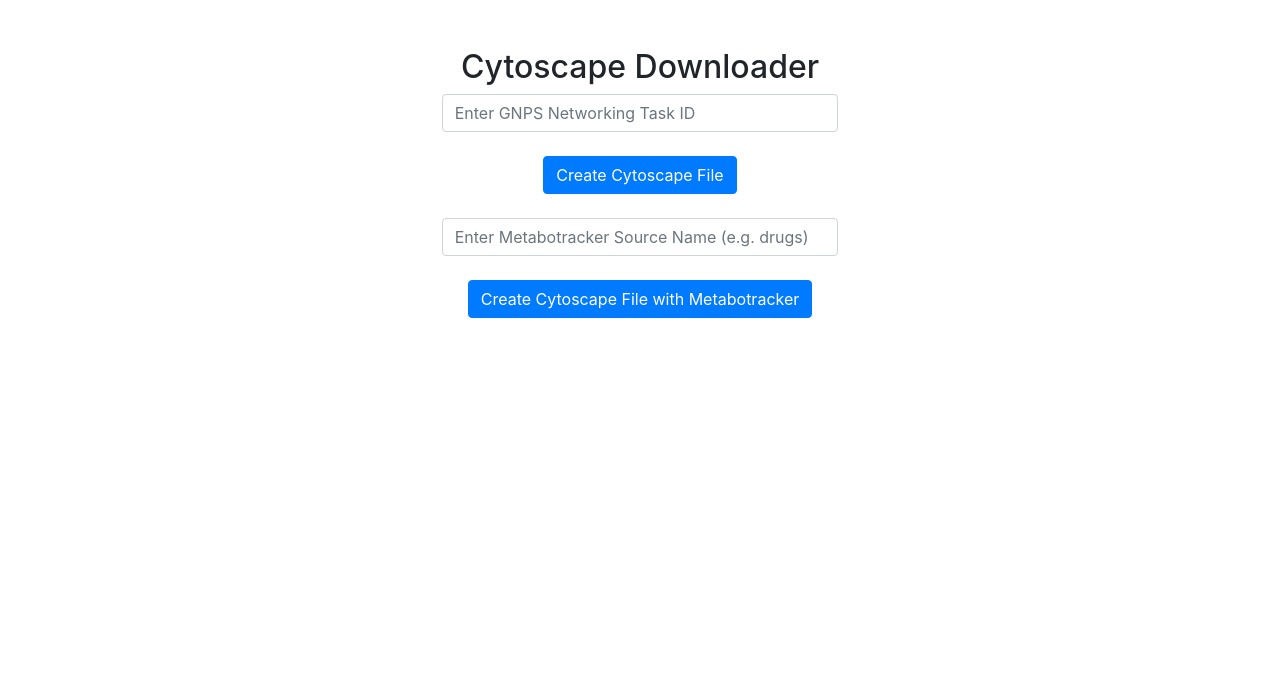
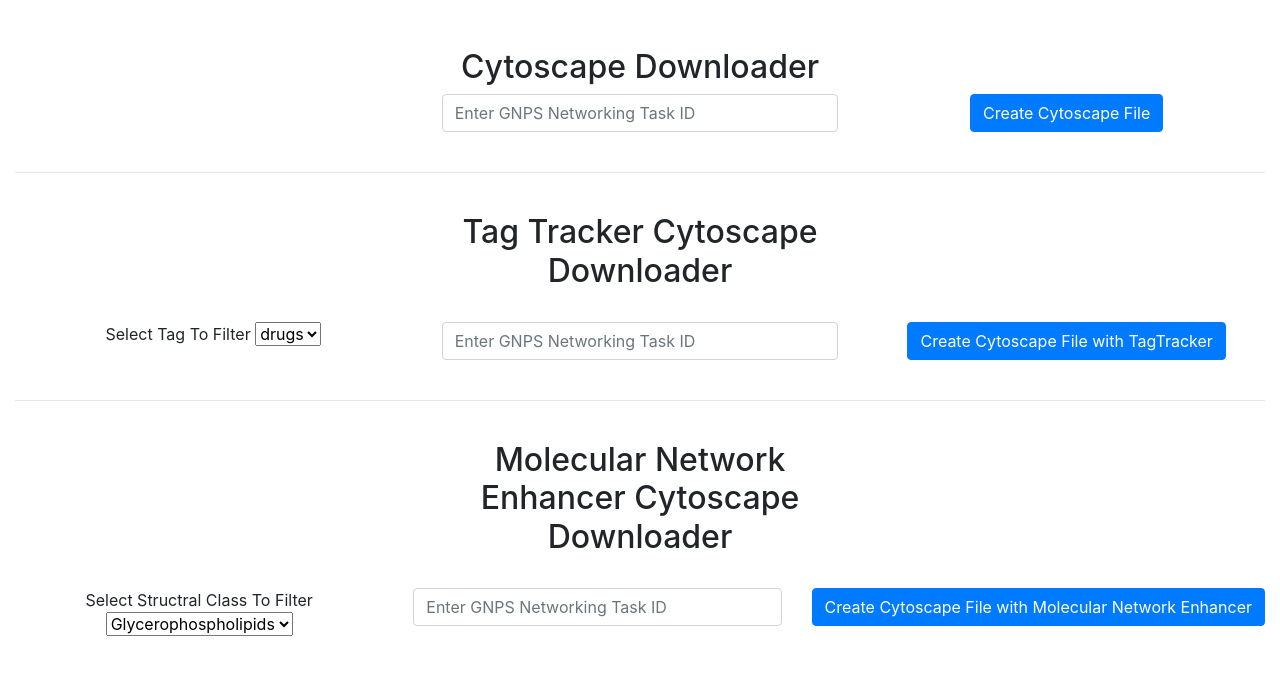
Before and after one commit to mwang87/GNPS_CytoscapeFormatting, a Flask app: page / in a window 1280 px wide. Shown: the part 69-744 px from the top of the page. Run offline with Flask 2, Linux system fonts and the light colour scheme; some libraries are stand-ins or nearby versions.

Commit message:
updating filtration to process generically and filter on columns

```diff
--- a/templates/homepage.html
+++ b/templates/homepage.html
@@ -54,17 +54,21 @@
                           <input type="text" class="form-control" name="task" id="task" placeholder="Enter GNPS Networking Task ID">
                       </div>
                   </div>
-                  <div class="col-sm"></div>
+                  <div class="col-sm">
+                      <div class="text-center" >
+                          <button id="analyzebutton" class="btn btn-primary" onclick="myFunction()" >Create Cytoscape File</button>
+                      </div>
+                  </div>
                 </div>
 
+                <br>
+                <hr>
                 <br>
 
                 <div class="row">
                   <div class="col-sm"></div>
-                  <div class="col-sm">
-                      <div class="text-center" >
-                          <button id="analyzebutton" class="btn btn-primary" onclick="myFunction()" >Create Cytoscape File</button>
-                      </div>
+                  <div class="col-sm text-center">
+                      <h2>Tag Tracker Cytoscape Downloader</h2>
                   </div>
                   <div class="col-sm"></div>
                 </div>
@@ -72,11 +76,34 @@
                 <br>
 
                 <div class="row">
-                  <div class="col-sm"></div>
                   <div class="col-sm">
                       <div class="text-center" >
-                          <input type="text" class="form-control" name="source" id="source" placeholder="Enter Metabotracker Source Name (e.g. drugs)">
+                          Select Tag To Filter
+                          <select name="source">
+                            <option value="drugs">drugs</option>
+                          </select>
                       </div>
+                  </div>
+                  <div class="col-sm">
+                      <div class="text-center" >
+                          <input type="text" class="form-control" name="task_for_tagtracker" id="task_for_tagtracker" placeholder="Enter GNPS Networking Task ID">
+                      </div>
+                  </div>
+                  <div class="col-sm">
+                      <div class="text-center" >
+                          <button id="analyzebutton" class="btn btn-primary" onclick="runMetabotracker()" >Create Cytoscape File with TagTracker</button>
+                      </div>
+                  </div>
+                </div>
+
+                <br>
+                <hr>
+                <br>
+
+                <div class="row">
+                  <div class="col-sm"></div>
+                  <div class="col-sm text-center">
+                      <h2>Molecular Network Enhancer Cytoscape Downloader</h2>
                   </div>
                   <div class="col-sm"></div>
                 </div>
@@ -84,13 +111,24 @@
                 <br>
 
                 <div class="row">
-                  <div class="col-sm"></div>
                   <div class="col-sm">
                       <div class="text-center" >
-                          <button id="analyzebutton" class="btn btn-primary" onclick="runMetabotracker()" >Create Cytoscape File with Metabotracker</button>
+                          Select Structral Class To Filter
+                          <select name="molnetenhancer_class">
+                            <option value="Glycerophospholipids">Glycerophospholipids</option>
+                          </select>
                       </div>
                   </div>
-                  <div class="col-sm"></div>
+                  <div class="col-sm">
+                      <div class="text-center" >
+                          <input type="text" class="form-control" name="task_for_molnetenhancer" id="task_for_molnetenhancer" placeholder="Enter GNPS Networking Task ID">
+                      </div>
+                  </div>
+                  <div class="col-sm">
+                      <div class="text-center" >
+                          <button id="analyzebutton" class="btn btn-primary" onclick="runMolnetEnhancer()" >Create Cytoscape File with Molecular Network Enhancer</button>
+                      </div>
+                  </div>
                 </div>
             </div>
         </div>
@@ -106,7 +144,12 @@
     }
 
     function runMetabotracker() {
-        remote_url = "/metabotracker?task=" + $("#task").val() + "&source=" + $("#source").val()
+        remote_url = "/metabotracker?task=" + $("#task_for_tagtracker").val() + "&source=" + $("#source").val()
+        window.location.assign(remote_url);
+    }
+
+    function runMolnetEnhancer() {
+        remote_url = "/molnetenhancer?task=" + $("#task_for_molnetenhancer").val() + "&molnetenhancer_class=" + $("#molnetenhancer_class").val()
         window.location.assign(remote_url);
     }
     </script>
--- a/templates/process.html
+++ b/templates/process.html
@@ -70,13 +70,13 @@ animation: spin 2s linear infinite;
     <script>
     $( document ).ready(function() {
         $.ajax({
-            url: '/process?task=((task))',
+            url: '/process',
             type: 'POST',
             dataType: "json",
+            data: (( query_parameters | tojson )),
             success: function(response) {
                 remote_url = "/dashboard?task=((task))"
                 window.location.replace(remote_url);
-
             },
             error: function(error) {
                 alert("Error")
--- a/views.py
+++ b/views.py
@@ -27,15 +27,32 @@ def heartbeat():
 def process():
     taskid = request.args["task"]
 
-    return render_template("process.html", task=taskid)
+    query_url = "/process?task=%s" % (taskid)
+
+    query_parameters = {}
+
+    return render_template("process.html", task=taskid, query_parameters=query_parameters)
 
 @app.route('/metabotracker', methods=['GET'])
 def metabotracker_view():
     taskid = request.args["task"]
     source = request.args["source"]
 
-    return render_template("metabotracker.html", task=taskid, source=source)
+    #query_url = "/process?task=%s&source=%s&filter=tagtracker" % (taskid, metabotracker)
 
+    query_parameters = {"task" : taskid, "filter": "tagtracker", "source": source}
+
+    return render_template("process.html", task=taskid, query_parameters=query_parameters)
+
+@app.route('/molnetenhancer', methods=['GET'])
+def molnetenhancer_view():
+    taskid = request.args["task"]
+    molnetenhancer_class = request.args["molnetenhancer_class"]
+
+    #query_url = "/process?task=%s&molnetenhancer_class=%s&filter=molnetenhancer" % (taskid, molnetenhancer_class)
+    query_parameters = {"task" : taskid, "filter": "molnetenhancer", "molnetenhancer_class": molnetenhancer_class}
+
+    return render_template("process.html", task=taskid, query_parameters=query_parameters)
 
 @app.route('/dashboard', methods=['GET'])
 def dashboard():
@@ -63,7 +80,6 @@ def get_graph_object(taskid):
     if task_status["workflow"] == "MOLNETENHANCER":
         url_to_graph = "https://gnps.ucsd.edu/ProteoSAFe/DownloadResultFile?task=%s&block=main&file=output_network/ClassyFireResults_Network.graphml" % (taskid)
 
-
     print(url_to_graph)
 
     local_filepath = os.path.join(app.config['UPLOAD_FOLDER'], "%s.graphml" % (taskid))
@@ -75,15 +91,20 @@ def get_graph_object(taskid):
 
 @app.route('/process', methods=['POST'])
 def process_ajax():
-    print(request.args)
+    print(request.values)
     #PORT_NUMBER = 1234
 
-    taskid = request.args["task"]
+    taskid = request.values["task"]
     local_filepath = get_graph_object(taskid)
 
-    if "metabotracker" in request.args:
-        source = request.args["metabotracker"]
-        metabotracker.metabotracker_wrapper(local_filepath, local_filepath, source=source)
+    if "filter" in request.values:
+        if request.values["filter"] == "tagtracker":
+            print("Tag Tracker")
+            source = request.values["source"]
+            metabotracker.metabotracker_wrapper(local_filepath, local_filepath, source=source)
+        if request.values["filter"] == "molnetenhancer":
+            print("Molnetenhancer")
+            metabotracker.molnetenhancer_wrapper(local_filepath, local_filepath, class_header="CF_class", class_name=request.values["molnetenhancer_class"])
 
     cytoscape_process = subprocess.Popen("Cytoscape", shell=True)
 
```
Also changed, not shown: metabotracker.py (+30 -0 lines), templates/metabotracker.html (deleted, +0 -89 lines), 1 other file.
